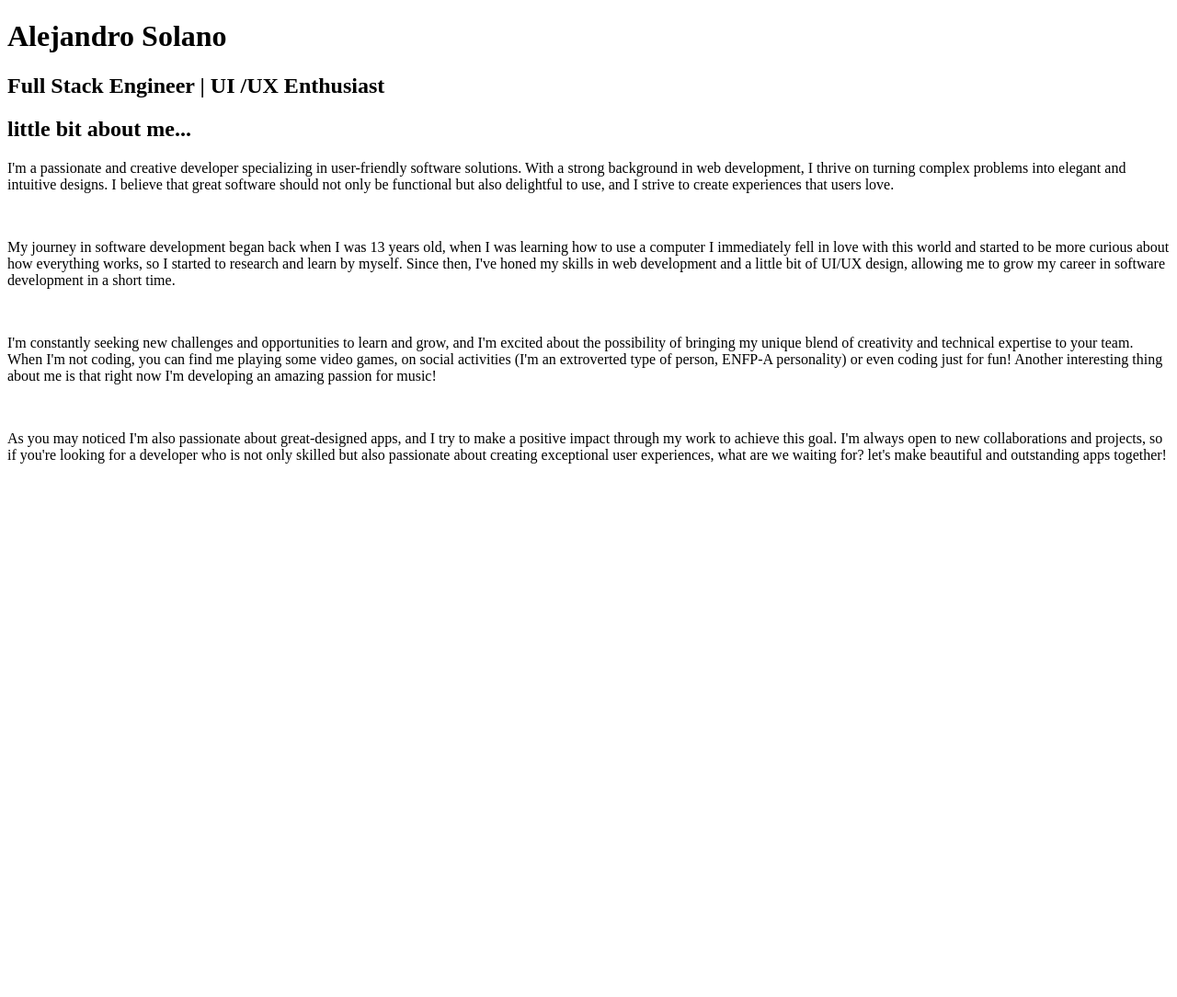
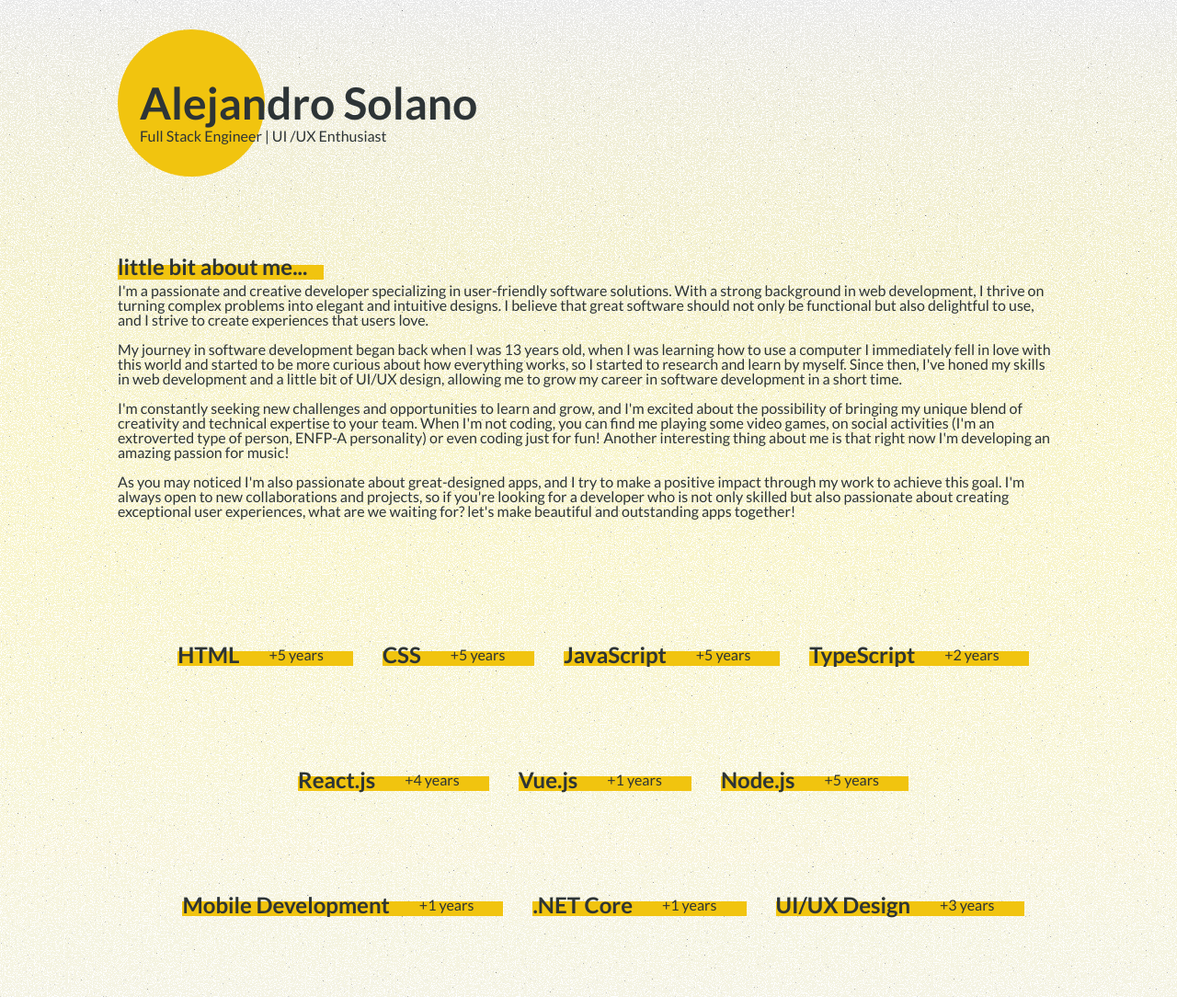
Before and after one commit to alejandro-ryt/bio-webpage, a plain HTML site: page index.html in a window 1280 px wide. Shown: the whole page at 92% size. Before the commit the page ends 800 px from the top, so only its background shows below. Drawn offline with Linux system fonts and the light colour scheme; the site is published under a folder, as on GitHub Pages, so addresses that start at the root find nothing.

Commit message:
feedback applied

```diff
--- a/css/styles.css
+++ b/css/styles.css
@@ -25,17 +25,11 @@ body {
 }
 
 .container .header {
-    display: flex;
-    flex-direction: row;
-    width: 100%;
-    margin-bottom: 5rem;
-}
-
-.container .header {
     position: relative;
     display: flex;
     flex-direction: column;
     width: 100%;
+    margin-bottom: 5rem;
 }
 
 .container .header .nameContainer {
--- a/index.html
+++ b/index.html
@@ -9,13 +9,14 @@
     <meta property="og:title" content="Alejandro Solano | Full Stack Engineer">
     <meta property="og:description"
         content="Alejandro Solano - Full Stack Engineer specializing in user-friendly software solutions. Passionate about web development and UI/UX design.">
-    <link rel="stylesheet" href="/css/reset.css">
+    <link rel="stylesheet" href="./css/reset.css">
     <link rel="preconnect" href="https://fonts.googleapis.com">
     <link rel="preconnect" href="https://fonts.gstatic.com" crossorigin>
     <link
         href="https://fonts.googleapis.com/css2?family=Lato:ital,wght@0,100;0,300;0,400;0,700;0,900;1,100;1,300;1,400;1,700;1,900&display=swap"
         rel="stylesheet">
-    <link rel="stylesheet" href="/css/styles.css">
+    <link rel="stylesheet" href="./css/styles.css">
+    <script async src="./js/skillComponent.js"></script>
     <title>Alejandro Solano | Full Stack Engineer</title>
 </head>
 
@@ -89,8 +90,6 @@
             <skill-component skill-name="UI/UX Design" experience="+3 years"></skill-component>
         </section>
     </main>
-
-    <script src="/js/skillComponent.js"></script>
 </body>
 
 </html>
```
